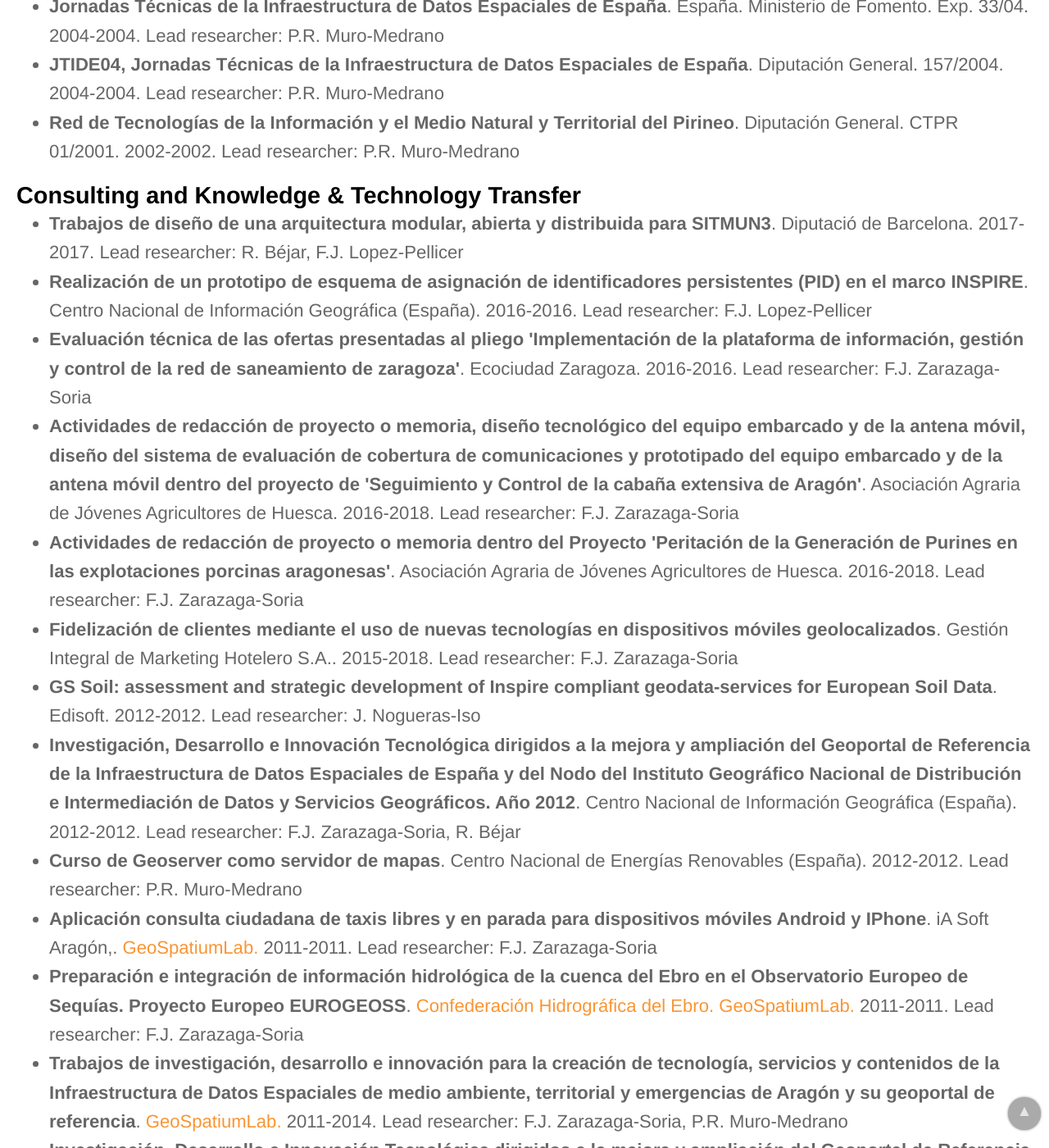
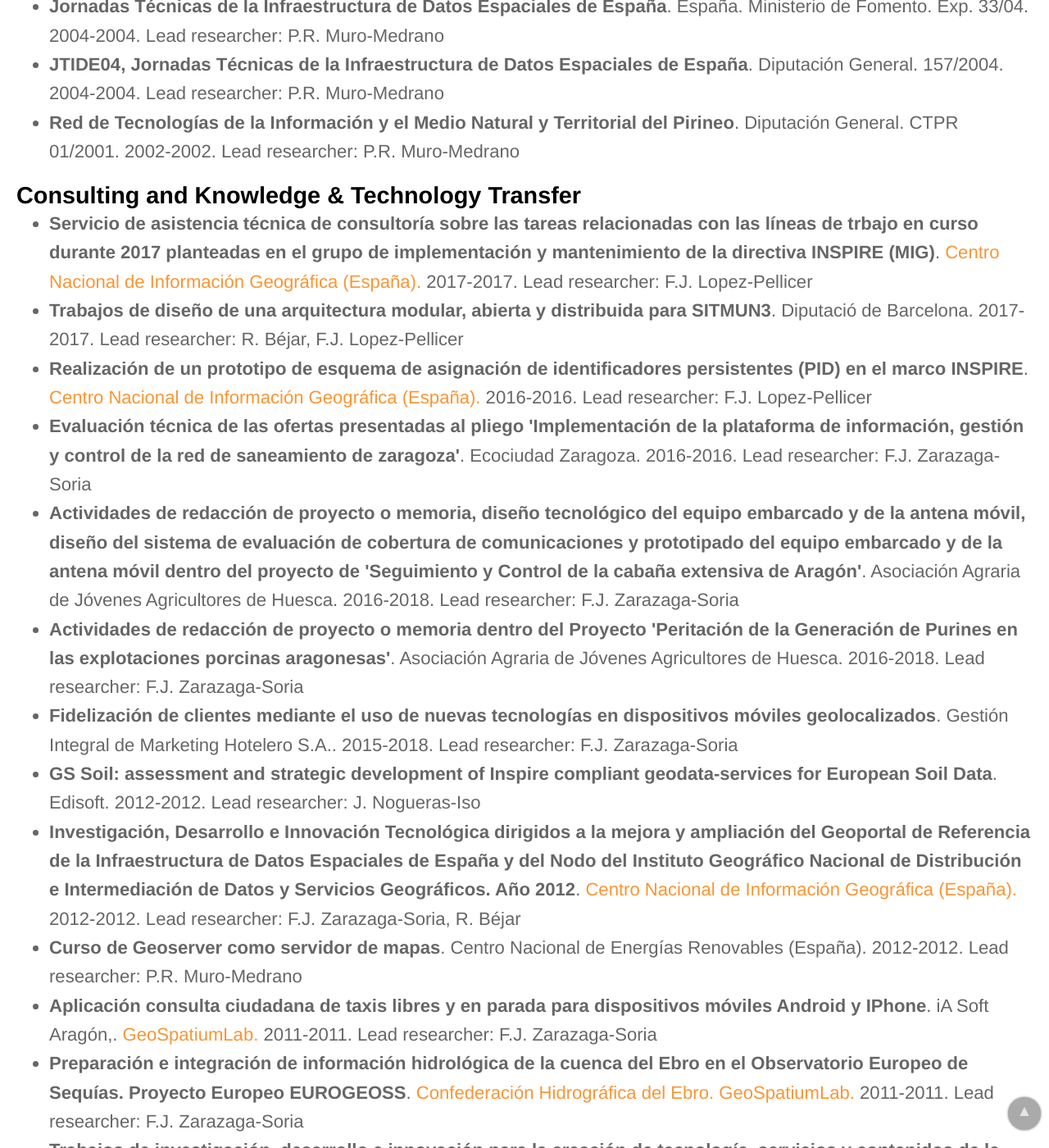
Before and after one commit to IAAA-Lab/IAAA-Lab.github.io, a Jekyll site: the page built from projects.html, in a window 1280 px wide and 1400 px high, scrolled down 8548 px. Shown: the whole window at 82% size. Built offline with Jekyll 4.4.1, drawn with Linux system fonts in a browser that asks for light colours.

Commit message:
Añadido proyecto OTRI 2017/0100

```diff
--- a/_data/projects-otri.yml
+++ b/_data/projects-otri.yml
@@ -1,3 +1,11 @@
+- title: Servicio de asistencia técnica de consultoría sobre las tareas relacionadas con
+         las líneas de trbajo en curso durante 2017 planteadas en el grupo de implementación
+         y mantenimiento de la directiva INSPIRE (MIG)
+  organizations:
+  - organization: Centro Nacional de Información Geográfica (España)
+    organization_url: https://www.cnig.es/
+  years: 2017-2017
+  main_researcher: F.J. Lopez-Pellicer
 - title: "Trabajos de diseño de una arquitectura modular, abierta y distribuida para SITMUN3"
   organizations:
   - organization: Diputació de Barcelona
@@ -6,6 +14,7 @@
 - title: "Realización de un prototipo de esquema de asignación de identificadores persistentes (PID) en el marco INSPIRE"
   organizations:
   - organization: Centro Nacional de Información Geográfica (España)
+    organization_url: https://www.cnig.es/
   years: 2016-2016
   main_researcher: F.J. Lopez-Pellicer
 - title: "Evaluación técnica de las ofertas presentadas al pliego 'Implementación de la plataforma de información, gestión y control de la red de saneamiento de zaragoza'"
@@ -36,6 +45,7 @@
 - title: "Investigación, Desarrollo e Innovación Tecnológica dirigidos a la mejora y ampliación del Geoportal de Referencia de la Infraestructura de Datos Espaciales de España y del Nodo del Instituto Geográfico Nacional de Distribución e Intermediación de Datos y Servicios Geográficos. Año 2012"
   organizations:
   - organization: Centro Nacional de Información Geográfica (España)
+    organization_url: https://www.cnig.es/
   years: 2012-2012
   main_researcher: F.J. Zarazaga-Soria, R. Béjar
 - title: "Curso de Geoserver como servidor de mapas"
```
Also changed, not shown: _staff/fjlopez.md (+1 -1 lines), Gemfile.lock, README.md, 1 other file.
